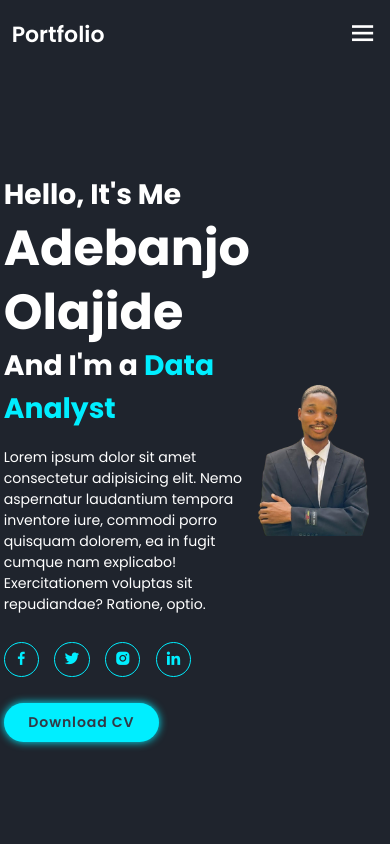
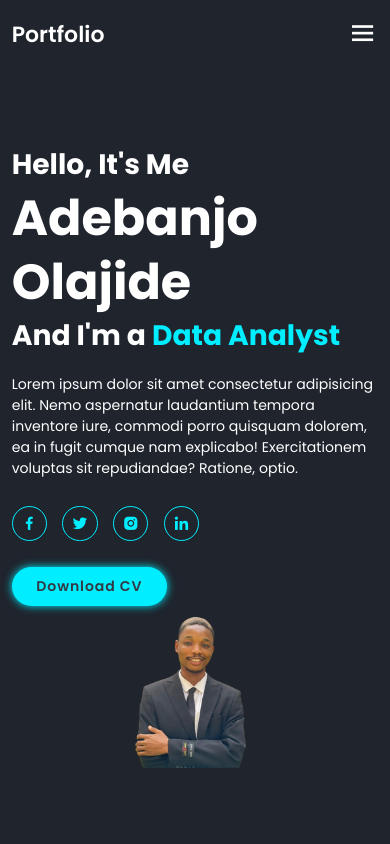
Before and after one commit to its-jedu/portfolio, a plain HTML site: page index.html in a window 390 px wide. Shown: the top 844 px of the page. Drawn offline with nearby package versions, Linux system fonts and the light colour scheme.

Commit message:
second commit

```diff
--- a/css/style.css
+++ b/css/style.css
@@ -416,4 +416,8 @@ span{
         font-size: 2rem;
         margin: 3rem 0;
     }
+
+    .home {
+        flex-direction: column;
+    }
 }
```
